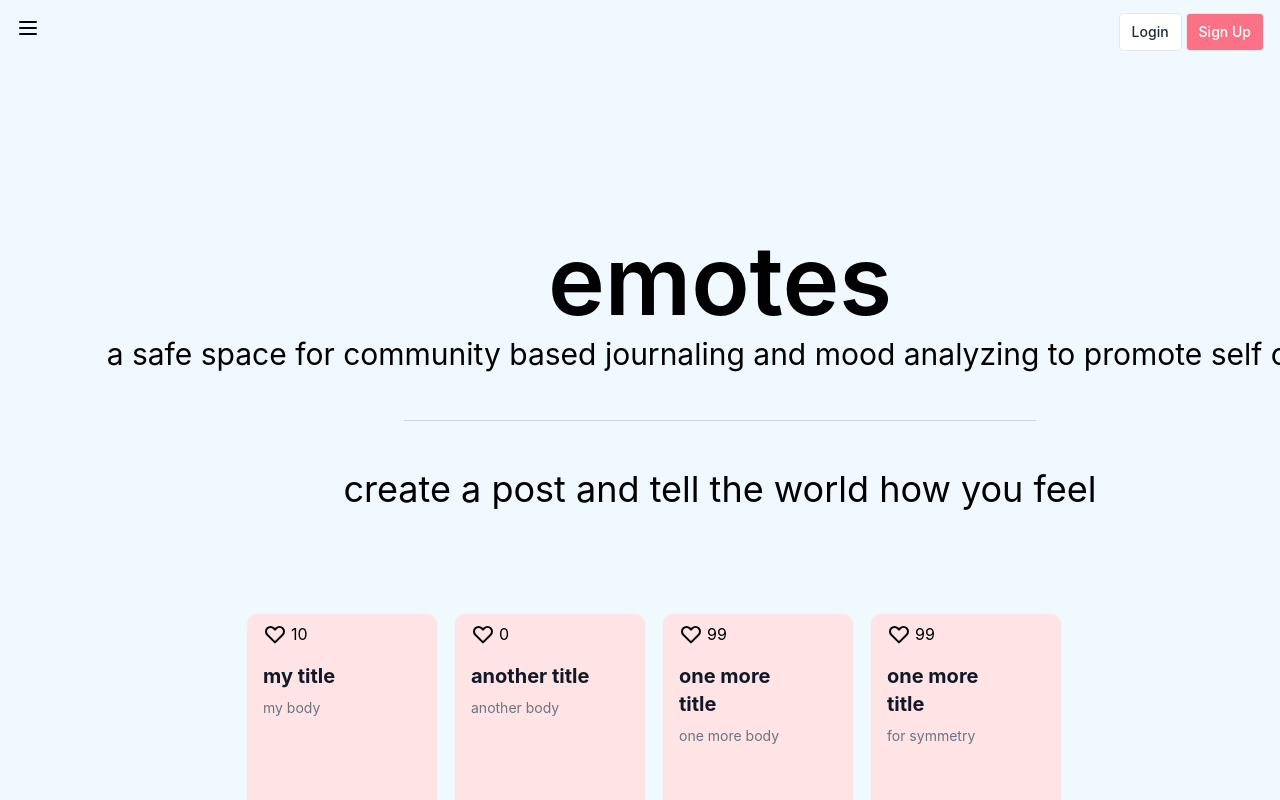
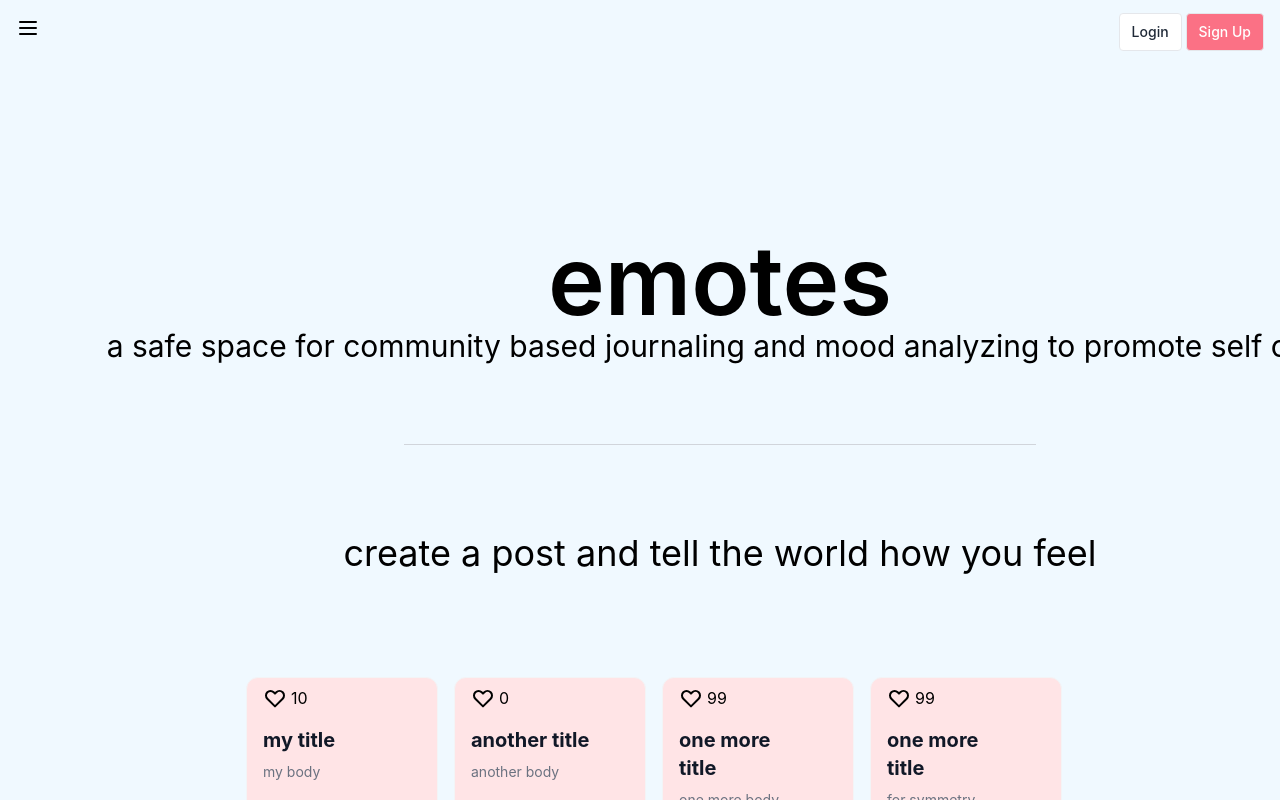
Before and after one commit to cnmnzhang/the-emotes, a React (Create React App) app in the folder client/: page / in a window 1280 px wide. Built offline with nearby package versions, Linux system fonts and the light colour scheme.

Commit message:
changed my first database to emotes although it didn't help

```diff
--- a/client/src/pages/Home.jsx
+++ b/client/src/pages/Home.jsx
@@ -29,12 +29,12 @@ function Home() {
   return (
     <div className="my-40 py-2 px-2 flex flex-col items-center align-center">
       <div className="App-header text-8xl font-semibold">emotes</div>
-      <p className="text-3xl py-2">
+      <p className="text-3xl ">
         a safe space for community based journaling and mood analyzing to
         promote self care
       </p>
 
-      <div className="w-1/2 border-t border-gray-300 my-10" />
+      <div className="w-1/2 border-t border-gray-300 my-20" />
 
       <Link
         to="/create"
```
